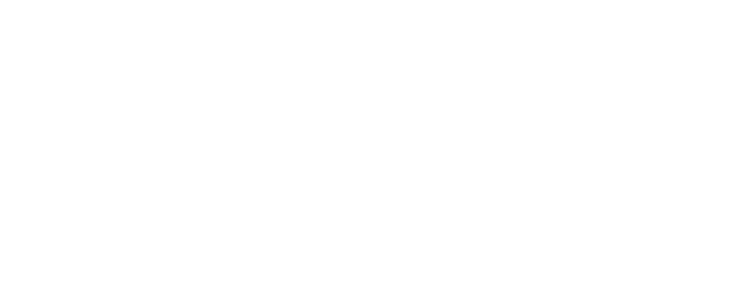
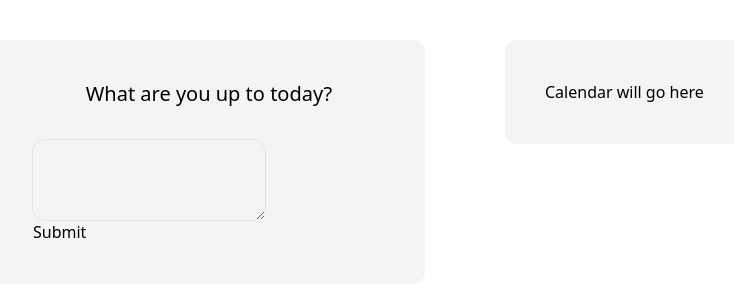
Before and after one commit to catherinetweeks/ai-planner, a React (Vite) app: page / in a window 1280 px wide. Shown: the top 300 px of the page, without its empty margins (47-781 px from the left). Built offline with nearby package versions, Linux system fonts and the light colour scheme.

Commit message:
basic layout

```diff
--- a/src/App.tsx
+++ b/src/App.tsx
@@ -6,9 +6,13 @@ import InputLayout from "./components/Input/InputLayout";
 function App() {
   return (
     <div>
-      <div className="flex flex-col">
-        <InputLayout />
-        <CalendarLayout />
+      <div className="flex flex-row">
+        <div className="p-10 basis-2/5">
+          <InputLayout />
+        </div>
+        <div className="p-10 basis-3/5">
+          <CalendarLayout />
+        </div>
       </div>
     </div>
   );
--- a/src/components/Calendar/CalendarLayout.tsx
+++ b/src/components/Calendar/CalendarLayout.tsx
@@ -2,7 +2,9 @@
 
 function CalendarLayout() {
   return (
-    <div>
+    <div
+    className="flex flex-col bg-zinc-100 rounded-xl max-w-full p-10">
+      Calendar will go here
     </div>
   );
 }
--- a/src/components/Input/InputLayout.tsx
+++ b/src/components/Input/InputLayout.tsx
@@ -5,9 +5,13 @@ import SubmitButton from "./SubmitButton.tsx";
 function InputLayout() {
   return (
     <div>
+      <div
+      className="flex flex-col bg-zinc-100 rounded-xl max-w-full p-10"
+      >
         <Title />
         <Textbox />
         <SubmitButton />
+      </div>
     </div>
   );
 }
--- a/src/components/Input/SubmitButton.tsx
+++ b/src/components/Input/SubmitButton.tsx
@@ -3,6 +3,11 @@
 function SubmitButton() {
   return (
     <div>
+      <button
+      className="flex justify-center"
+      >
+        Submit
+      </button>
     </div>
   );
 }
--- a/src/components/Input/Textbox.tsx
+++ b/src/components/Input/Textbox.tsx
@@ -3,6 +3,9 @@
 function Textbox() {
   return (
     <div>
+      <textarea
+      className="flex justify-center rounded-xl p-4 outline-1 outline-zinc-200">
+      </textarea>
     </div>
   );
 }
--- a/src/components/Input/Title.tsx
+++ b/src/components/Input/Title.tsx
@@ -3,7 +3,11 @@
 function Title() {
   return (
     <div>
-        <h1></h1>
+      <h1
+      className="flex justify-center text-xl mb-8"
+      >
+        What are you up to today?
+      </h1>
     </div>
   );
 }
```
